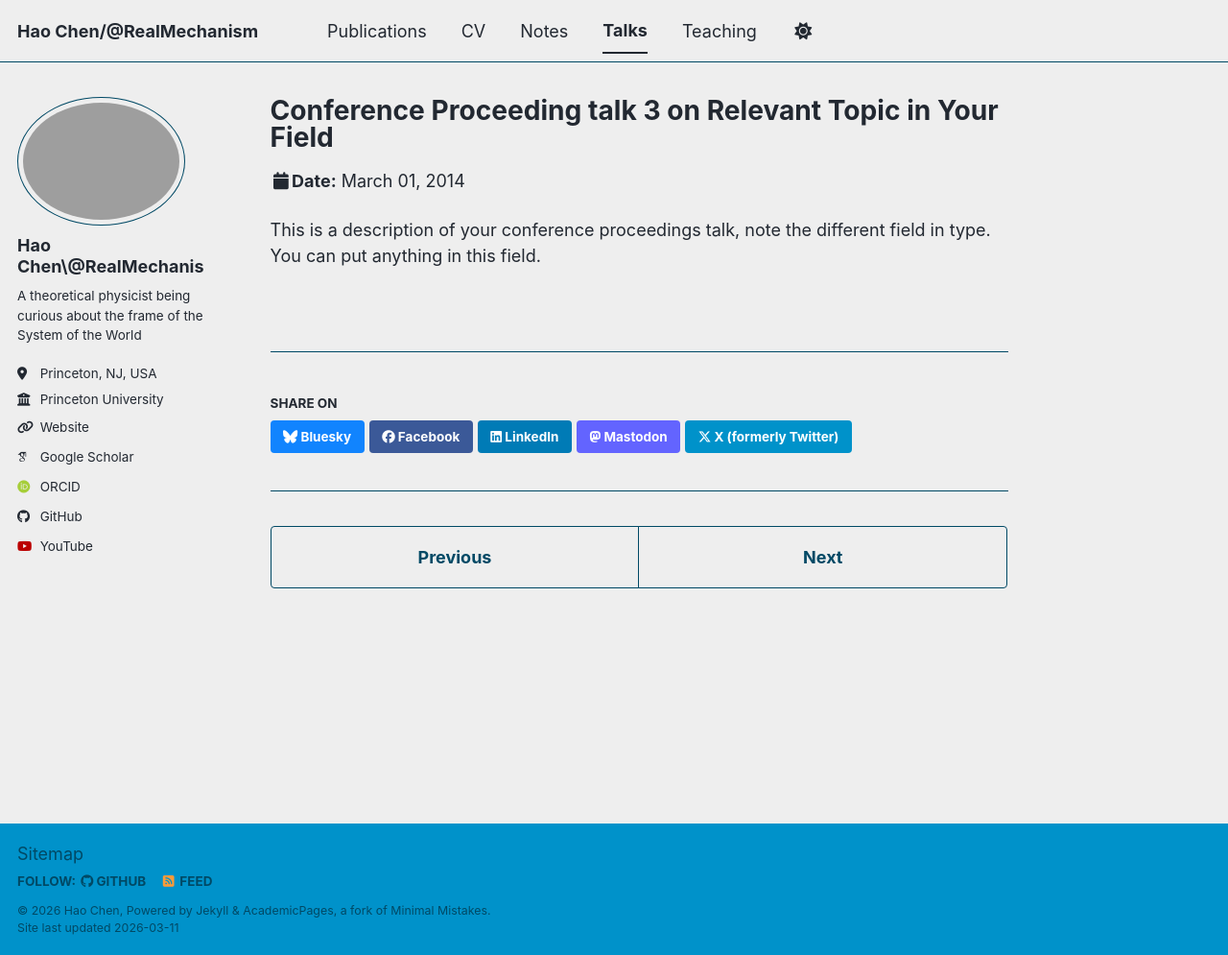
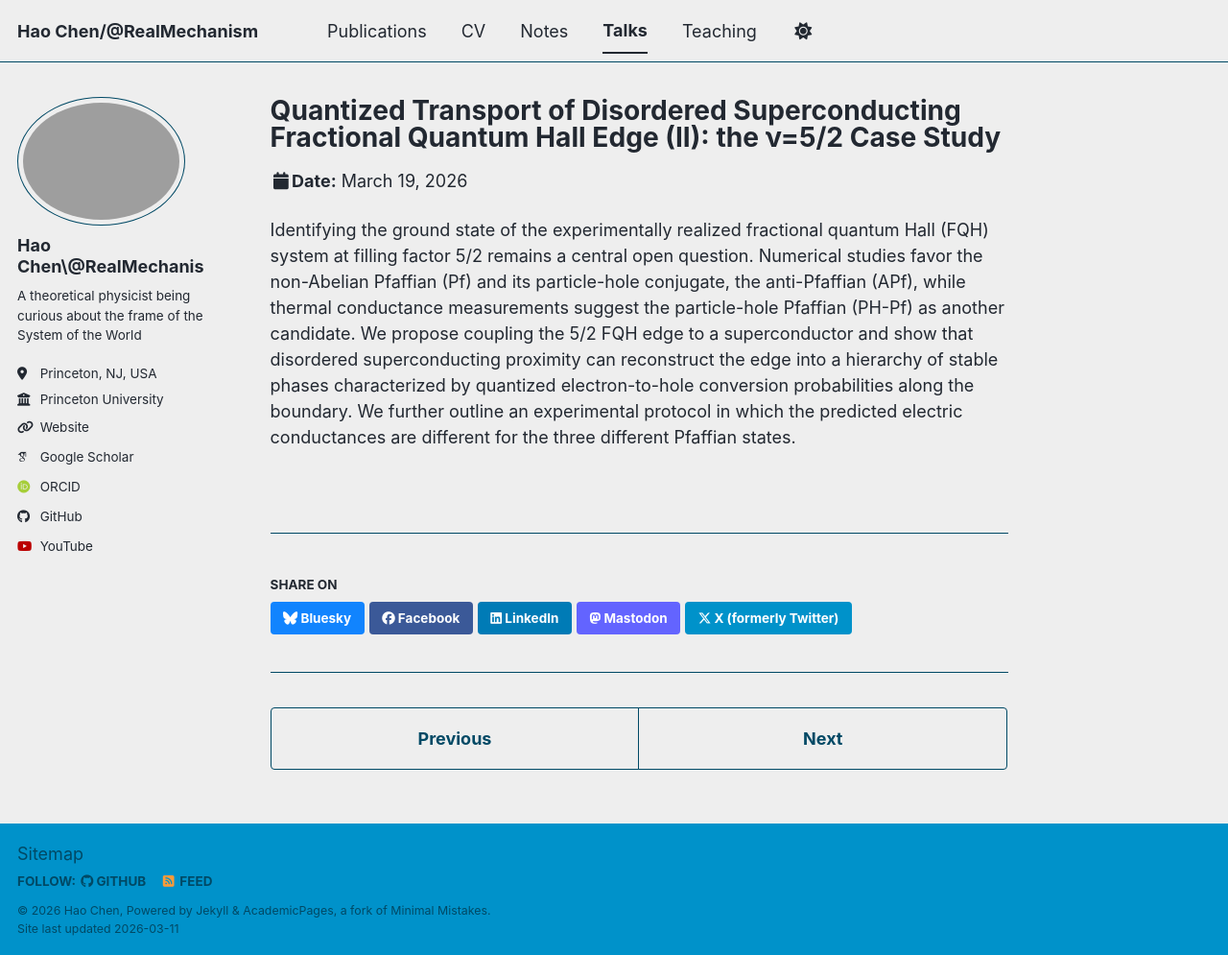
Before and after one commit to HCPrince/HCPrince.github.io, a Jekyll site: the page built from _talks/2014-03-01-talk-3.md, in a window 1280 px wide and 995 px high. Shown: the whole window at 96% size. Built offline with Jekyll 4.4.1, drawn with Linux system fonts in a browser that asks for light colours; some web fonts are replaced; a script bundle is joined from its source files by our own code; library files that are not in the unit come from our copies.

Commit message:
Revise talk information for APS Global Physics Summit 2026
Updated talk details including title, venue, date, and location.

```diff
--- a/_talks/2014-03-01-talk-3.md
+++ b/_talks/2014-03-01-talk-3.md
@@ -1,11 +1,11 @@
 ---
-title: "Conference Proceeding talk 3 on Relevant Topic in Your Field"
+title: "Quantized Transport of Disordered Superconducting Fractional Quantum Hall Edge (II): the ν=5/2 Case Study"
 collection: talks
 type: "Conference proceedings talk"
-permalink: /talks/2014-03-01-talk-3
-venue: "Testing Institute of America 2014 Annual Conference"
-date: 2014-03-01
-location: "Los Angeles, CA, USA"
+permalink: /talks/APS2026
+venue: "APS Global Physics Summit 2026"
+date: 2026-03-19
+location: "Denver, CO, USA"
 ---
 
-This is a description of your conference proceedings talk, note the different field in type. You can put anything in this field.
+Identifying the ground state of the experimentally realized fractional quantum Hall (FQH) system at filling factor 5/2 remains a central open question. Numerical studies favor the non-Abelian Pfaffian (Pf) and its particle-hole conjugate, the anti-Pfaffian (APf), while thermal conductance measurements suggest the particle-hole Pfaffian (PH-Pf) as another candidate. We propose coupling the 5/2 FQH edge to a superconductor and show that disordered superconducting proximity can reconstruct the edge into a hierarchy of stable phases characterized by quantized electron-to-hole conversion probabilities along the boundary. We further outline an experimental protocol in which the predicted electric conductances are different for the three different Pfaffian states.
```
